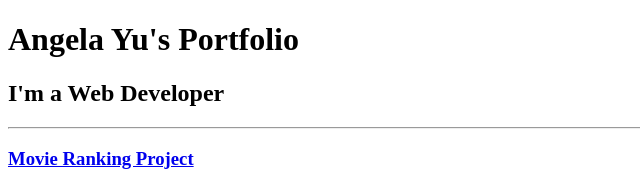
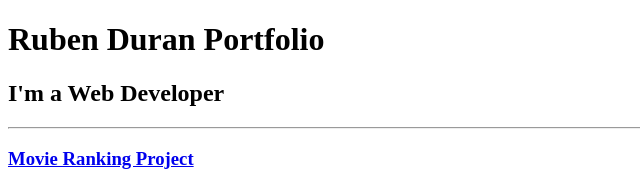
Before and after one commit to DMRuben/portafolio-html, a plain HTML site: page solution.html in a window 1280 px wide. Shown: the top 171 px of the page, without its empty margins (0-640 px from the left). Drawn offline with Linux system fonts and the light colour scheme.

Commit message:
Update solution.html

```diff
--- a/solution.html
+++ b/solution.html
@@ -7,7 +7,7 @@
 </head>
 
 <body>
-  <h1>Angela Yu's Portfolio</h1>
+  <h1>Ruben Duran Portfolio</h1>
   <h2>I'm a Web Developer</h2>
   <hr />
   <h3><a href="./public/movie-ranking.html">Movie Ranking Project</a></h3>
```
